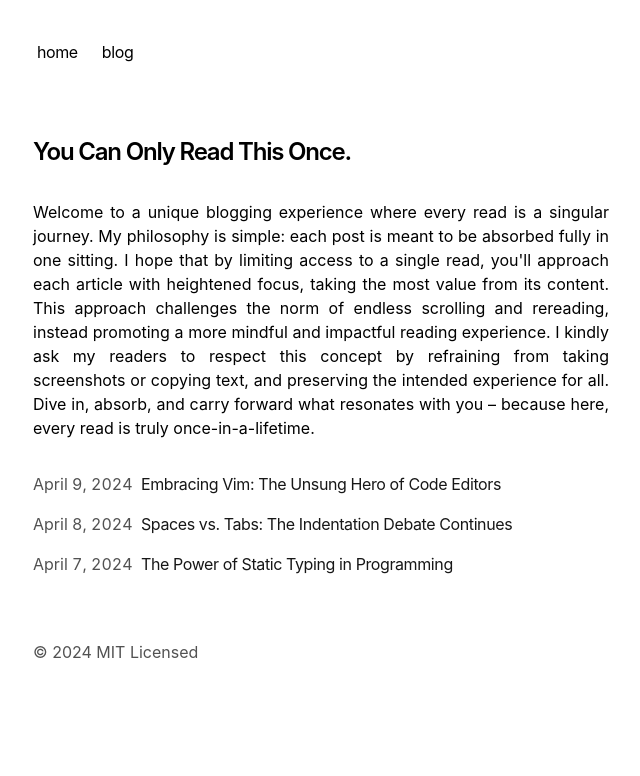
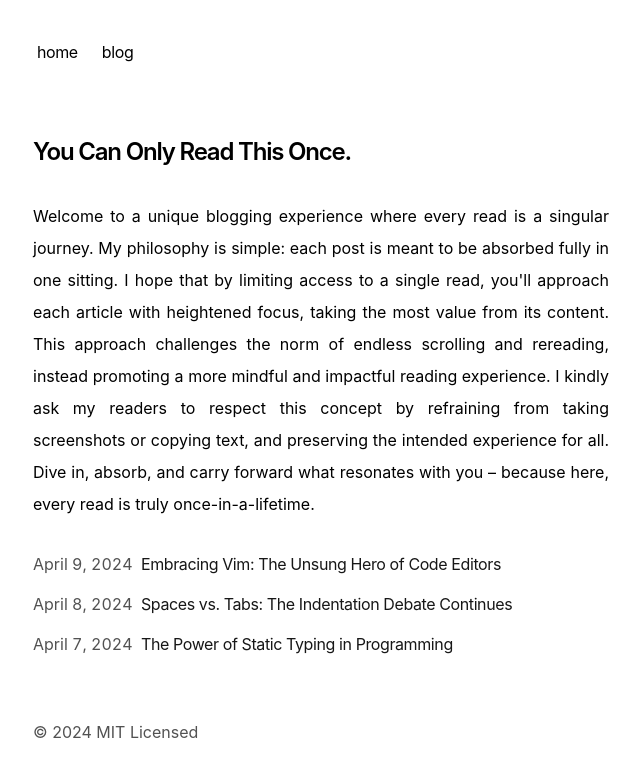
Before and after one commit to whyismynamerudy/you-can-only-read-this-once-blog, a Next.js app: page / in a window 1280 px wide. Shown: the top 776 px of the page, without its empty margins (319-959 px from the left). Built offline with nearby package versions, Linux system fonts and the light colour scheme.

Commit message:
init deployment

```diff
--- a/app/blog/[slug]/page.tsx
+++ b/app/blog/[slug]/page.tsx
@@ -6,8 +6,13 @@ import { baseUrl } from 'app/sitemap'
 export async function generateStaticParams() {
   let posts = getBlogPosts()
 
+  if (!posts || !Array.isArray(posts)) {
+    console.error('getBlogPosts() did not return an array');
+    return [];
+  }
+
   return posts.map((post) => ({
-    slug: post.slug,
+    slug: post?.slug || '',
   }))
 }
 
--- a/app/blog/utils.ts
+++ b/app/blog/utils.ts
@@ -49,8 +49,27 @@ function getMDXData(dir) {
   })
 }
 
+// export function getBlogPosts() {
+//   return getMDXData(path.join(process.cwd(), 'app', 'blog', 'posts'))
+// }
+
 export function getBlogPosts() {
-  return getMDXData(path.join(process.cwd(), 'app', 'blog', 'posts'))
+  try {
+    const dir = path.join(process.cwd(), 'app', 'blog', 'posts')
+    console.log('Attempting to read directory:', dir)
+
+    if (!fs.existsSync(dir)) {
+      console.error('Directory does not exist:', dir)
+      return []
+    }
+
+    const posts = getMDXData(dir)
+    console.log('Found posts:', posts.map(p => p.slug))
+    return posts
+  } catch (error) {
+    console.error('Error in getBlogPosts:', error)
+    return []
+  }
 }
 
 export function formatDate(date: string, includeRelative = false) {
--- a/app/page.tsx
+++ b/app/page.tsx
@@ -6,7 +6,7 @@ export default function Page() {
       <h1 className="mb-8 text-2xl font-semibold tracking-tighter">
         You Can Only Read This Once.
       </h1>
-      <p className="mb-4 text-justify">
+      <p className="mb-4 text-justify leading-loose">
         {`Welcome to a unique blogging experience where every read is a singular journey.
         My philosophy is simple: each post is meant to be absorbed fully in one sitting.
         I hope that by limiting access to a single read, you'll approach each article with heightened focus,
--- a/package.json
+++ b/package.json
@@ -7,7 +7,7 @@
   },
   "engines": {
     "node": "20.x",
-    "next": "13.x"
+    "next": "14.x"
   },
   "dependencies": {
     "@tailwindcss/postcss": "4.0.0-alpha.13",
@@ -17,7 +17,7 @@
     "@vercel/analytics": "^1.1.3",
     "@vercel/speed-insights": "^1.0.9",
     "geist": "1.2.2",
-    "next": "canary",
+    "next": "latest",
     "next-mdx-remote": "^4.4.1",
     "postcss": "^8.4.35",
     "react": "18.2.0",
```
Also changed, not shown: 2 other files (tests, documents, lock files or other folders).
